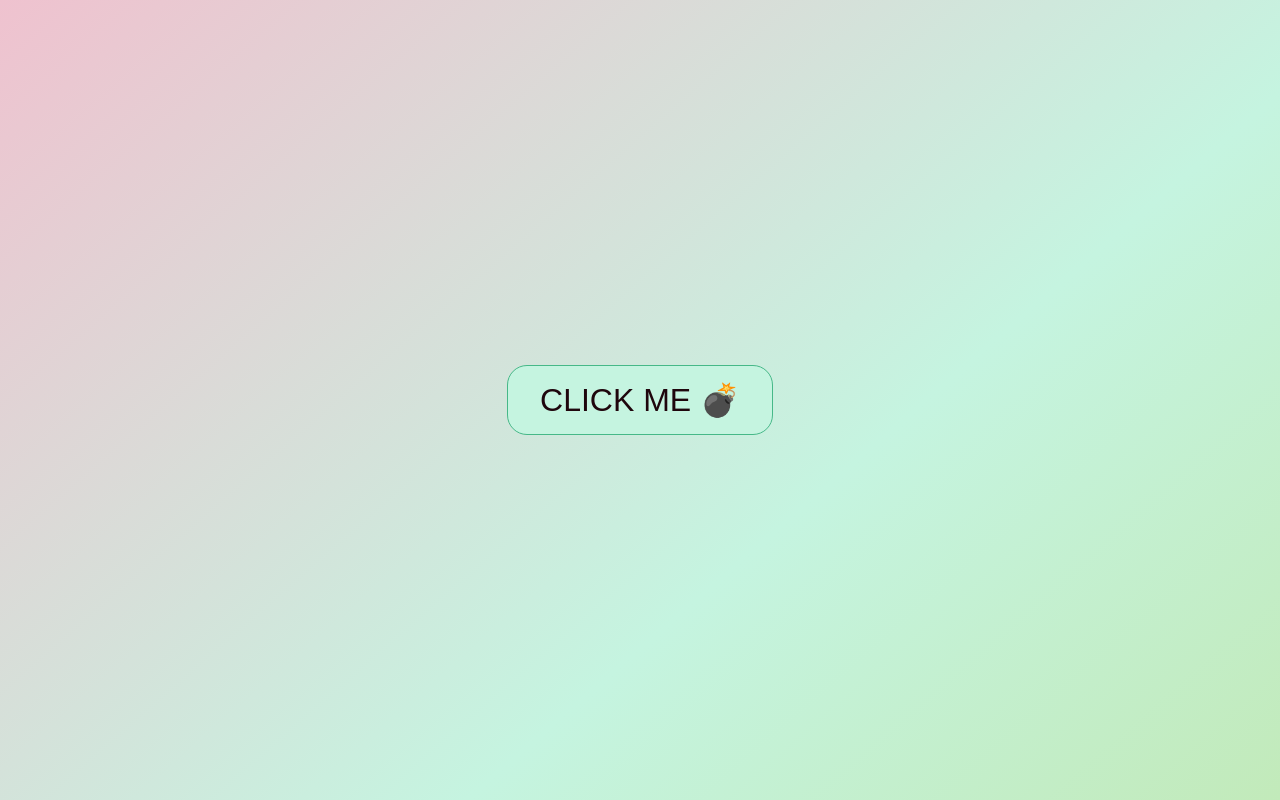
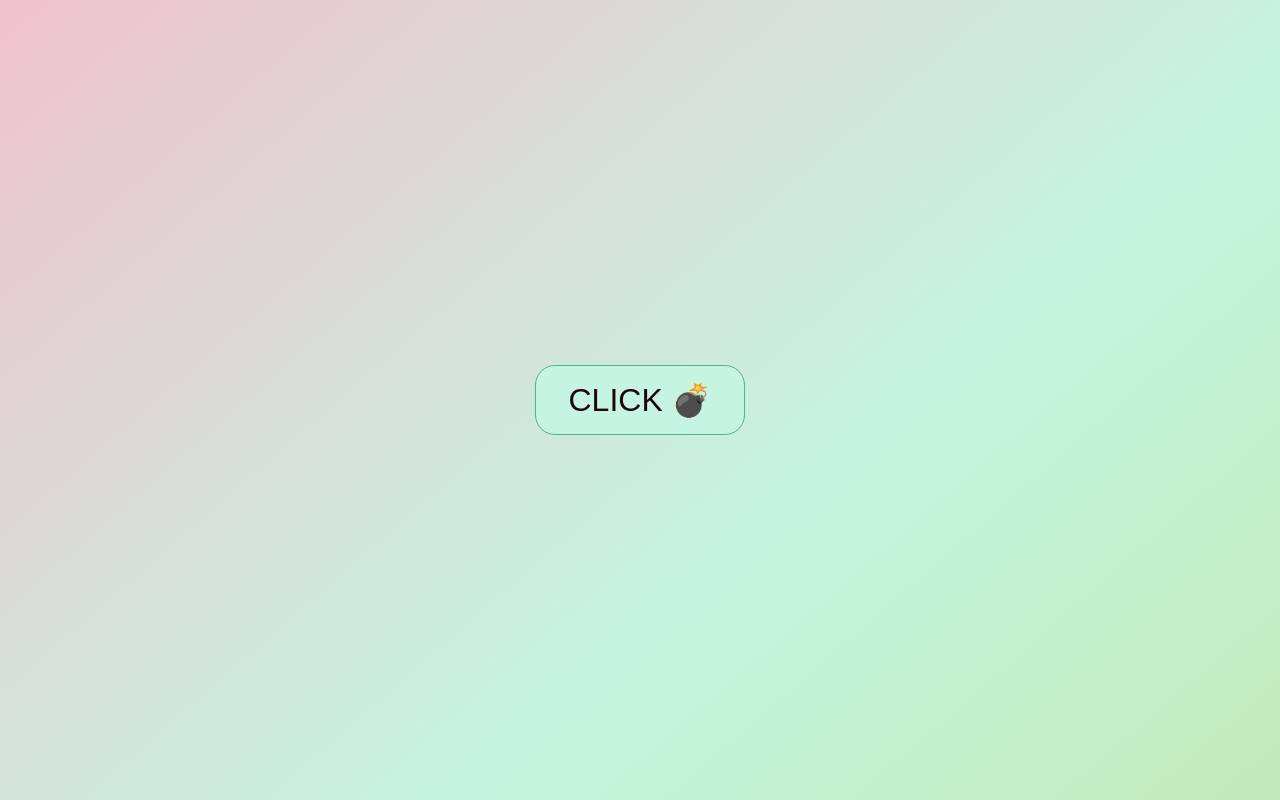
Before and after one commit to joebumbulis/button_react_2, a React (Create React App) app: page / in a window 1280 px wide. Built offline with nearby package versions, Linux system fonts and the light colour scheme.

Commit message:
breaks test for button

```diff
--- a/src/button.js
+++ b/src/button.js
@@ -3,7 +3,7 @@ import { func } from 'prop-types';
 
 const Button = ({ onClick }) => (
   <button type="button" id="easy-button" className="button" onClick={onClick}>
-    CLICK ME 💣
+    CLICK  💣
   </button>
 );
 
```
Also changed, not shown: .circleci/config.yml.
